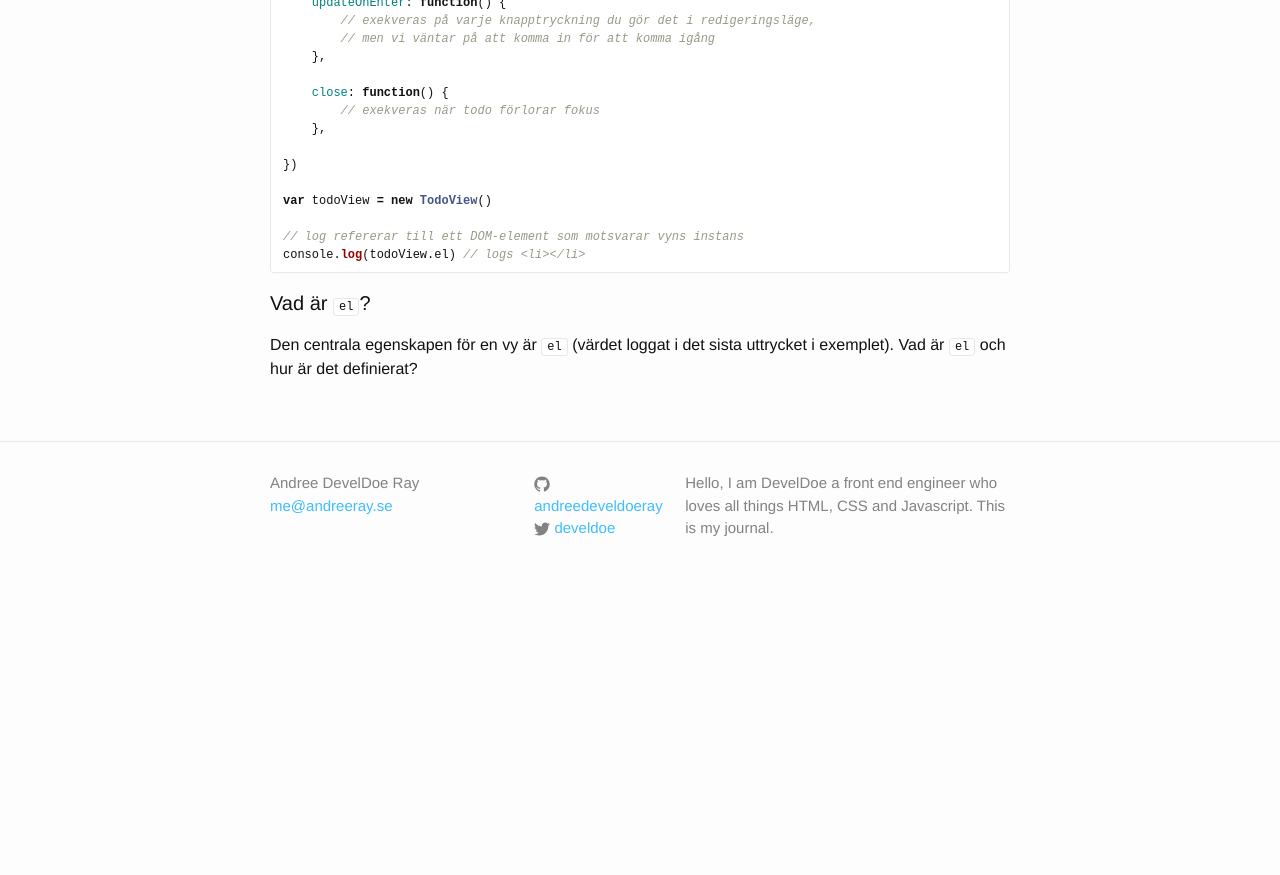
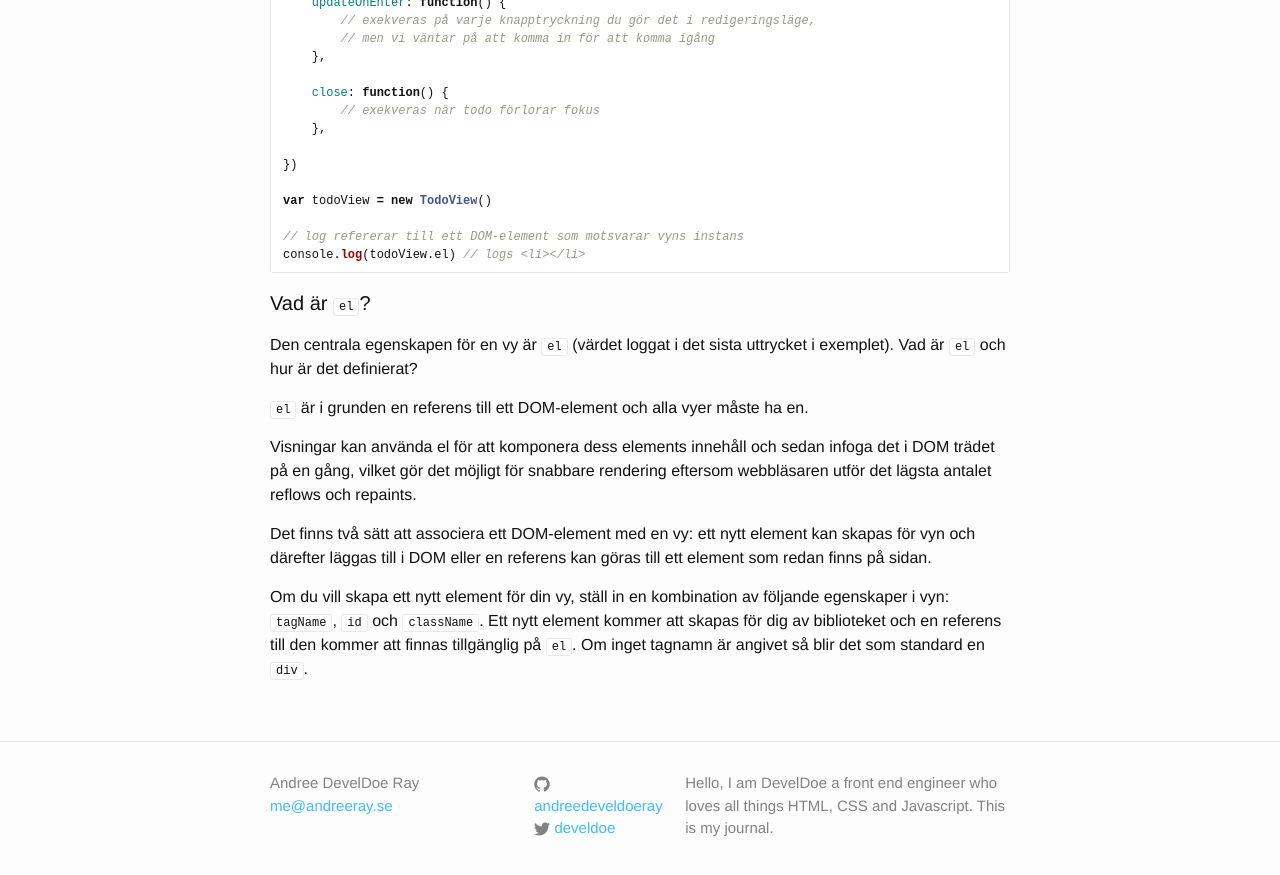
Before and after one commit to develdoe/develdoe.github.io, a Jekyll site: the page built from _posts/2017-10-30-backbonejs-basics.md, in a window 1280 px wide and 900 px high, scrolled down 8330 px. Shown: the top 875 px of the window. Built offline with Jekyll 4.4.1, drawn with Linux system fonts in a browser that asks for light colours; before the commit the page ends 8930 px from its top, so only the background shows below that.

Commit message:
Update 2017-10-30-backbonejs-basics.md

```diff
--- a/_posts/2017-10-30-backbonejs-basics.md
+++ b/_posts/2017-10-30-backbonejs-basics.md
@@ -392,3 +392,11 @@ console.log(todoView.el) // logs <li></li>
 #### Vad är `el`?
 
 Den centrala egenskapen för en vy är `el` (värdet loggat i det sista uttrycket i exemplet). Vad är `el` och hur är det definierat?
+
+`el` är i grunden en referens till ett DOM-element och alla vyer måste ha en.
+
+Visningar kan använda el för att komponera dess elements innehåll och sedan infoga det i DOM trädet på en gång, vilket gör det möjligt för snabbare rendering eftersom webbläsaren utför det lägsta antalet reflows och repaints.
+
+Det finns två sätt att associera ett DOM-element med en vy: ett nytt element kan skapas för vyn och därefter läggas till i DOM eller en referens kan göras till ett element som redan finns på sidan.
+
+Om du vill skapa ett nytt element för din vy, ställ in en kombination av följande egenskaper i vyn: `tagName`, `id` och `className`. Ett nytt element kommer att skapas för dig av biblioteket och en referens till den kommer att finnas tillgänglig på `el`. Om inget tagnamn är angivet så blir det som standard en `div`.
```
